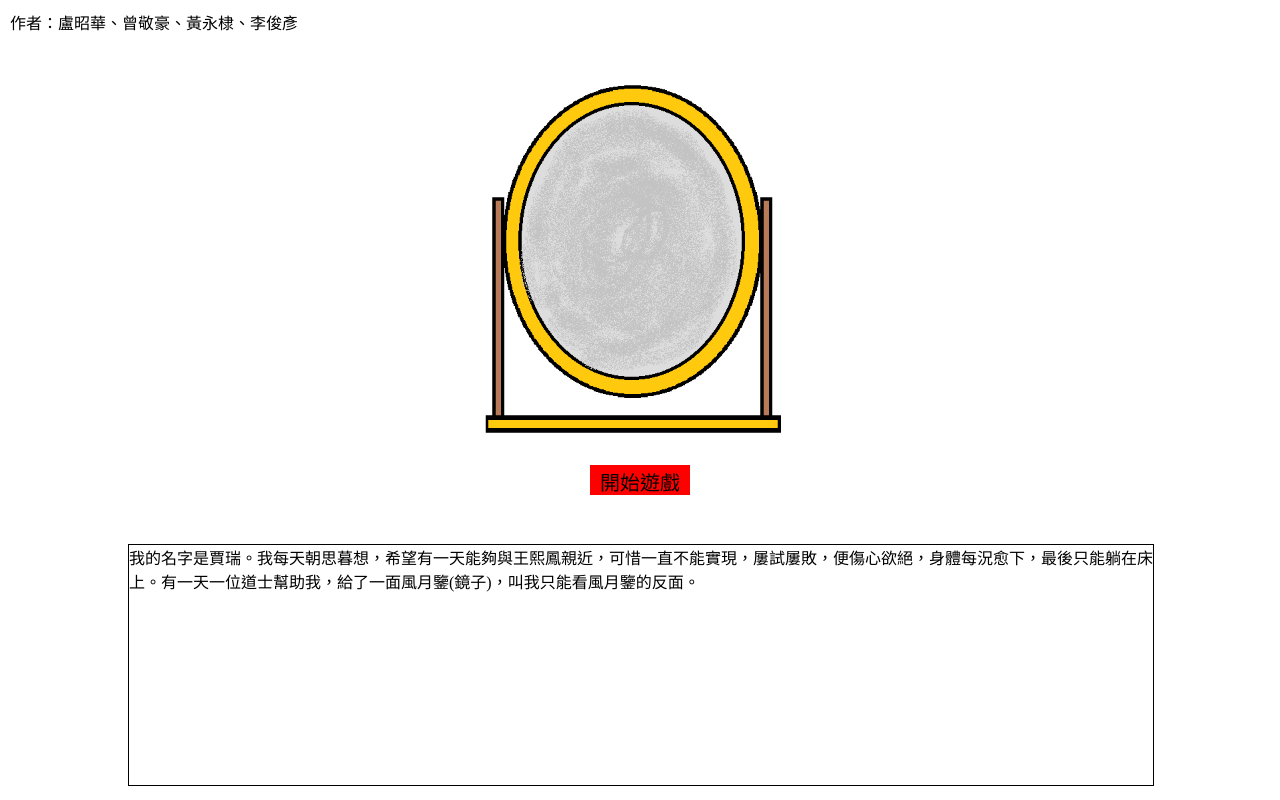
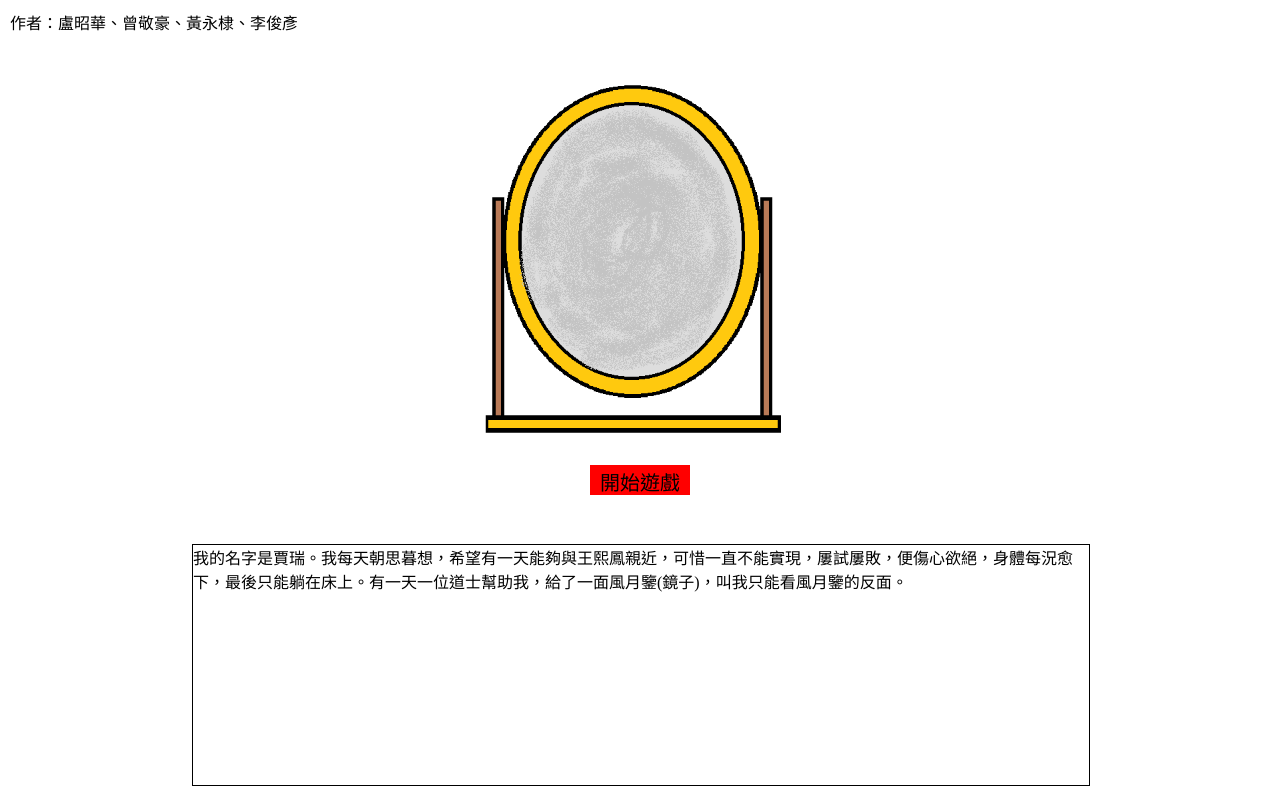
Before and after one commit to skps2010/mirrior_of_love, a plain HTML site: page index.html in a window 1280 px wide. Drawn offline with Linux system fonts and the light colour scheme.

Commit message:
Add files via upload

```diff
--- a/main.js
+++ b/main.js
@@ -84,6 +84,10 @@ function init() {
     mapH = map[0].height
     mapW = map[0].width
     talk_height = mapH * 4 / 10
+
+    let b = invRight * 2 * 100 / mapW | 0;
+    $("#text").css("left", b + "%");
+    $("#text").css("width", (100 - b * 2) + "%");
 
     c = map.get(0).getContext("2d")
     setImg("風月鑒(模糊)")
--- a/style.css
+++ b/style.css
@@ -5,9 +5,9 @@
 #text {
     position: absolute;
     top: 68%;
-    left: 10%;
+    left: 20%;
     border: 1px solid #000000;
-    width: 80%;
+    width: 60%;
     height: 30%;
     -moz-user-select: none;
     -webkit-user-select: none;
```
